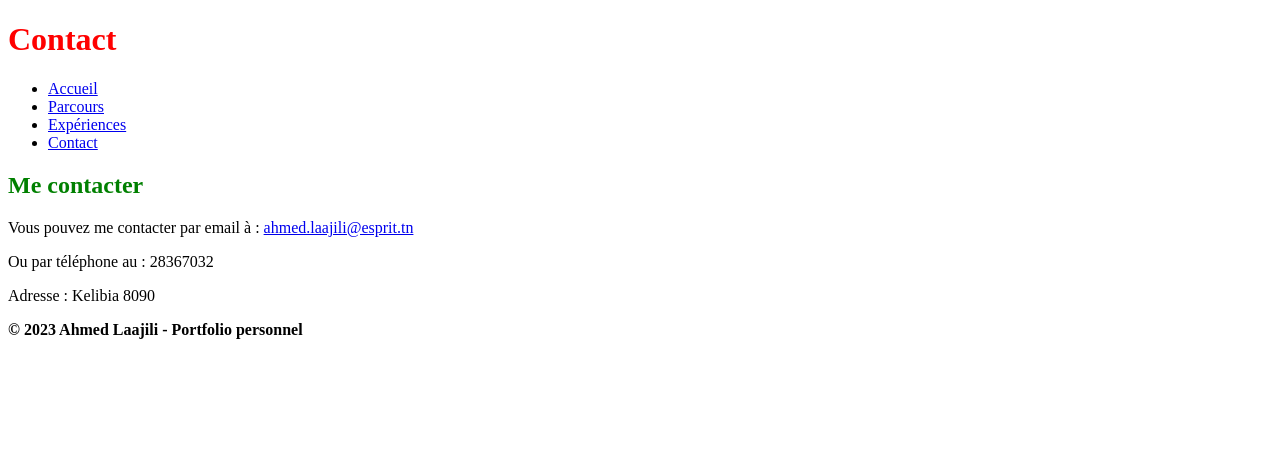
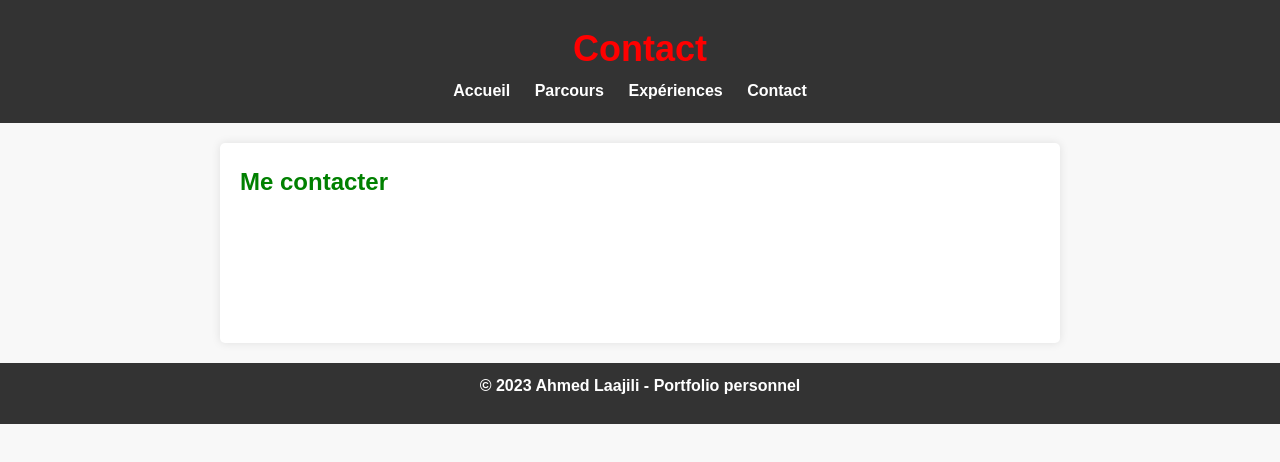
Before and after one commit to laajili-bo7/3B12-Ahmedlaajili, a plain HTML site: page contact.html in a window 1280 px wide. Drawn offline with Linux system fonts and the light colour scheme.

Commit message:
first test

```diff
--- /dev/null
+++ b/contact.css
@@ -0,0 +1,97 @@
+body, h1, h2, p, ul, li {
+    margin: 0;
+    padding: 0;
+}
+
+body {
+    font-family: 'Arial', sans-serif;
+    line-height: 1.6;
+    background-color: #f8f8f8;
+    color: #333;
+}
+
+header {
+    background-color: #333;
+    color: #fff;
+    padding: 20px 0;
+    text-align: center;
+}
+
+h1 {
+    font-size: 36px;
+}
+
+nav ul {
+    list-style: none;
+}
+
+nav ul li {
+    display: inline;
+    margin-right: 20px;
+}
+
+nav a {
+    text-decoration: none;
+    color: #fff;
+    font-weight: bold;
+    transition: color 0.3s ease;
+}
+
+nav a:hover {
+    color: #2ecc71;
+}
+
+section {
+    max-width: 800px;
+    margin: 20px auto;
+    padding: 20px;
+    background-color: #fff;
+    border-radius: 5px;
+    box-shadow: 0 0 10px rgba(0, 0, 0, 0.1);
+    transition: box-shadow 0.3s ease;
+}
+
+section:hover {
+    box-shadow: 0 0 20px rgba(0, 0, 0, 0.2);
+}
+
+h2 {
+    color: #2ecc71;
+}
+
+p {
+    margin-bottom: 15px;
+}
+
+footer {
+    background-color: #333;
+    color: #fff;
+    padding: 10px 0;
+    text-align: center;
+}
+
+footer:hover {
+    background-color: #2ecc71;
+    transition: background-color 0.3s ease;
+}
+
+footer a {
+    color: #fff;
+    text-decoration: none;
+    font-weight: bold;
+}
+
+footer a:hover {
+    text-decoration: underline;
+}
+
+section p {
+    opacity: 0;
+    transform: translateY(20px);
+    transition: opacity 0.5s ease, transform 0.5s ease;
+}
+
+section:hover p {
+    opacity: 1;
+    transform: translateY(0);
+}
--- a/contact.html
+++ b/contact.html
@@ -3,7 +3,7 @@
 <head>
     <meta charset="UTF-8">
     <title>Contact - Portfolio d'Ahmed Laajili</title>
-    <link rel="stylesheet" href="style.css">
+    <link rel="stylesheet" href="contact.css">
 
 <style>
 footer {
--- /dev/null
+++ b/experience.css
@@ -0,0 +1,81 @@
+body, h1, h2, h3, p, ul, li, hr {
+    margin: 0;
+    padding: 0;
+}
+
+body {
+    font-family: 'Arial', sans-serif;
+    line-height: 1.6;
+    background-color: #f5f5f5;
+    color: #333;
+}
+
+header {
+    background-color: #333;
+    color: #fff;
+    padding: 20px 0;
+    text-align: center;
+}
+
+h1 {
+    font-size: 36px;
+}
+
+nav ul {
+    list-style: none;
+}
+
+nav ul li {
+    display: inline;
+    margin-right: 20px;
+}
+
+nav a {
+    text-decoration: none;
+    color: #fff;
+    font-weight: bold;
+    transition: color 0.3s ease;
+}
+
+nav a:hover {
+    color: #2ecc71;
+}
+
+section {
+    max-width: 800px;
+    margin: 20px auto;
+    padding: 20px;
+    background-color: #fff;
+    border-radius: 5px;
+    box-shadow: 0 0 10px rgba(0, 0, 0, 0.1);
+    transition: box-shadow 0.3s ease;
+}
+
+section:hover {
+    box-shadow: 0 0 20px rgba(0, 0, 0, 0.2);
+}
+
+h2 {
+    color: #2ecc71;
+}
+
+h3 {
+    color: #a52a2a;
+}
+
+p {
+    margin-bottom: 15px;
+}
+
+footer {
+    background-color: #333;
+    color: #fff;
+    padding: 10px 0;
+    text-align: center;
+}
+
+@media (max-width: 600px) {
+    section {
+        padding: 10px;
+    }
+}
--- a/experiences.html
+++ b/experiences.html
@@ -3,7 +3,7 @@
 <head>
     <meta charset="UTF-8">
     <title>Expériences - Portfolio d'Ahmed Laajili</title>
-    <link rel="stylesheet" href="style.css">
+    <link rel="stylesheet" href="experience.css">
 </head>
 <body>
     <style>
--- /dev/null
+++ b/index.css
@@ -0,0 +1,93 @@
+body, h1, h2, h3, p, ul {
+    margin: 0;
+    padding: 0;
+}
+
+body {
+    font-family: 'Arial', sans-serif;
+    background-color: #fffacd;
+    color: #333;
+}
+
+header {
+    background-color: #98fb98;
+    padding: 20px;
+    text-align: center;
+}
+
+nav ul {
+    list-style: none;
+}
+
+nav ul li {
+    display: inline-block;
+    margin-right: 60px;
+}
+
+nav a {
+    text-decoration: none;
+    color: #1215ca;
+    font-weight: bold;
+    font-size: 16px;
+    transition: color 0.3s ease, opacity 0.3s ease;
+}
+
+
+nav a:hover {
+    color: #c2550def;
+    opacity: 0.8;
+}
+
+section {
+    max-width: 800px;
+    margin: 20px auto;
+    padding: 20px;
+    background-color: #fff;
+    box-shadow: 0 0 10px rgba(0, 0, 0, 0.1);
+}
+
+.centered-image {
+    text-align: center;
+}
+
+.centered-image img {
+    border-radius: 8px;
+    box-shadow: 0 0 10px rgba(0, 0, 0, 0.2);
+}
+
+h2, h3 {
+    color: #333;
+}
+
+hr {
+    border: 1px solid black;
+    margin-top: 15px;
+    margin-bottom: 15px;
+}
+
+
+footer {
+    text-align: center;
+    padding: 10px;
+    background-color: #333;
+    color: #fff;
+}
+
+
+@keyframes fadeIn {
+    from {
+        opacity: 0;
+    }
+    to {
+        opacity: 1;
+    }
+}
+
+section h2, section h3, section p, section img {
+    animation: fadeIn 1s ease-in-out;
+}
+
+
+u1 {
+    margin-bottom: 20px; /
+}
--- /dev/null
+++ b/parcours.css
@@ -0,0 +1,98 @@
+
+body {
+    font-family: 'Arial', sans-serif;
+    margin: 0;
+    padding: 0;
+    background: linear-gradient(to bottom, #7a6868, #e0e0e0);
+}
+
+
+header {
+    background: #333;
+    color: white;
+
+    text-align: center;
+    box-shadow: 0 4px 6px rgba(0, 0, 0, 0.1);
+}
+
+
+nav {
+    background: #444;
+    border-bottom: 2px solid #666;
+}
+
+nav ul {
+    list-style: none;
+    margin: 0;
+    padding: 0;
+    display: flex;
+    justify-content: space-around;
+}
+
+nav a {
+    text-decoration: none;
+    color: white;
+    padding: 15px;
+    transition: background-color 0.3s;
+}
+
+nav a:hover {
+    background: #489b38;
+}
+
+
+.centered-image {
+    text-align: center;
+    margin: 30px 0;
+}
+
+
+section {
+    padding: 30px;
+}
+
+
+footer {
+    text-align: center;
+    padding: 10px;
+    background: #333;
+    color: #fff;
+}
+
+
+img {
+    max-width: 100%;
+    height: auto;
+    display: block;
+    margin: 0 auto;
+    border-radius: 8px;
+}
+
+
+h1, h2 {
+    margin-bottom: 20px;
+    color: #333;
+}
+
+
+@keyframes fadeIn {
+    from {
+        opacity: 0;
+    }
+    to {
+        opacity: 1;
+    }
+}
+
+
+.header-animation {
+    animation: fadeIn 1s ease-in-out;
+}
+
+.section-animation {
+    animation: fadeIn 1s ease-in-out;
+}
+
+.footer-animation {
+    animation: fadeIn 1s ease-in-out;
+}
```
Also changed, not shown: index.html (+2 -12 lines), parcours.html (+3 -2 lines), image/bo7.jpg (deleted), 1 other file.
